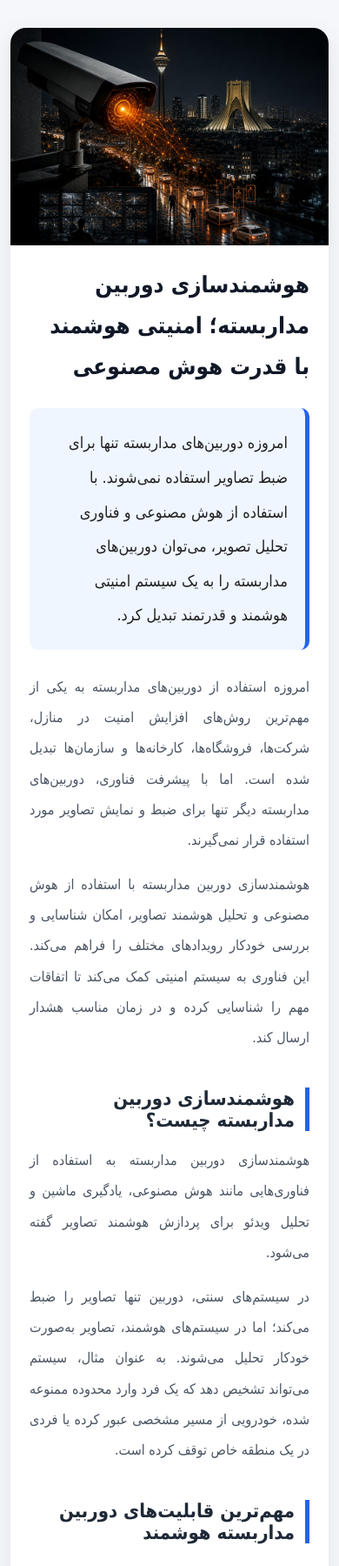
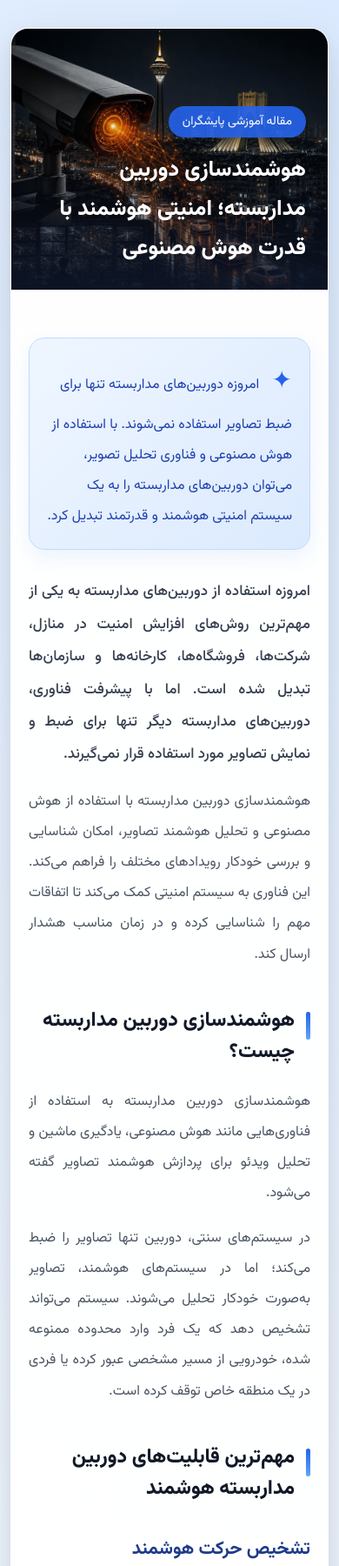
Before and after one commit to leila9525/payeshgaran-ai, a plain HTML site: page blog/index.html in a window 390 px wide. Shown: the top 1800 px of the page at 87% size. Drawn offline with Linux system fonts and the light colour scheme.

Commit message:
Update index.html

```diff
--- a/blog/index.html
+++ b/blog/index.html
@@ -1,115 +1,282 @@
 <!DOCTYPE html>
 <html lang="fa" dir="rtl">
+
 <head>
     <meta charset="UTF-8">
     <meta name="viewport" content="width=device-width, initial-scale=1.0">
 
-    <!-- SEO -->
-    <title>هوشمندسازی دوربین مداربسته | افزایش امنیت با هوش مصنوعی | پایشگران</title>
+    <title>هوشمندسازی دوربین مداربسته | پایشگران</title>
 
-    <meta name="description" content="هوشمندسازی دوربین‌های مداربسته با قابلیت‌هایی مانند تشخیص چهره، پلاک‌خوانی، تشخیص حرکت و تحلیل هوشمند تصاویر برای افزایش امنیت و کنترل بهتر محیط.">
+    <meta name="description"
+        content="هوشمندسازی دوربین‌های مداربسته با قابلیت‌هایی مانند تشخیص چهره، پلاک‌خوانی، تشخیص حرکت و تحلیل هوشمند تصاویر.">
 
-    <meta name="keywords" content="هوشمندسازی دوربین مداربسته, دوربین مداربسته هوشمند, هوش مصنوعی دوربین مداربسته, پلاک خوان, تشخیص چهره, سیستم نظارت تصویری هوشمند">
+    <!-- فونت Vazirmatn -->
+    <link rel="preconnect" href="https://fonts.googleapis.com">
+    <link rel="preconnect" href="https://fonts.gstatic.com" crossorigin>
+
+    <link href="https://fonts.googleapis.com/css2?family=Vazirmatn:wght@400;500;600;700;800&display=swap"
+        rel="stylesheet">
 
     <style>
+
         * {
             box-sizing: border-box;
         }
 
+        :root {
+            --primary: #2563eb;
+            --primary-dark: #1d4ed8;
+            --text-dark: #111827;
+            --text-light: #4b5563;
+            --background: #f1f5f9;
+            --white: #ffffff;
+        }
+
         body {
             margin: 0;
-            font-family: Tahoma, Arial, sans-serif;
-            background: #f5f7fa;
-            color: #222;
+            font-family: "Vazirmatn", sans-serif;
+            background:
+                radial-gradient(circle at top right, #dbeafe 0%, transparent 35%),
+                linear-gradient(135deg, #f8fafc, #eef2ff);
+            color: var(--text-dark);
         }
 
+        /* کانتینر اصلی */
         .blog-container {
-            max-width: 1000px;
-            margin: 50px auto;
+            max-width: 1050px;
+            margin: 60px auto;
             padding: 20px;
         }
 
+        /* کارت مقاله */
         .blog-post {
-            background: #ffffff;
-            border-radius: 18px;
+            background: rgba(255, 255, 255, 0.95);
+            border-radius: 28px;
             overflow: hidden;
-            box-shadow: 0 8px 30px rgba(0, 0, 0, 0.08);
+            box-shadow:
+                0 25px 60px rgba(15, 23, 42, 0.12),
+                0 5px 15px rgba(15, 23, 42, 0.05);
+            border: 1px solid rgba(255, 255, 255, 0.8);
         }
 
-        .blog-post img {
+        /* بخش تصویر */
+        .hero-image {
+            position: relative;
+            height: 460px;
+            overflow: hidden;
+        }
+
+        .hero-image img {
             width: 100%;
-            height: 420px;
+            height: 100%;
             object-fit: cover;
             display: block;
+            transition: transform 0.6s ease;
         }
 
-        .blog-content {
+        .blog-post:hover .hero-image img {
+            transform: scale(1.04);
+        }
+
+        /* لایه روی تصویر */
+        .hero-overlay {
+            position: absolute;
+            inset: 0;
+            background:
+                linear-gradient(
+                    to top,
+                    rgba(15, 23, 42, 0.85),
+                    rgba(15, 23, 42, 0.15),
+                    transparent
+                );
+            display: flex;
+            align-items: flex-end;
             padding: 40px;
         }
 
-        .blog-content h1 {
-            margin-top: 0;
-            margin-bottom: 25px;
-            font-size: 34px;
-            line-height: 1.8;
-            color: #111827;
+        .hero-title {
+            color: white;
+            max-width: 800px;
         }
 
-        .blog-content h2 {
-            margin-top: 40px;
+        .hero-title span {
+            display: inline-block;
+            background: rgba(37, 99, 235, 0.9);
+            padding: 7px 16px;
+            border-radius: 30px;
+            font-size: 14px;
             margin-bottom: 15px;
-            font-size: 26px;
-            color: #1f2937;
-            border-right: 5px solid #2563eb;
-            padding-right: 12px;
         }
 
-        .blog-content h3 {
-            margin-top: 30px;
-            font-size: 21px;
-            color: #374151;
+        .hero-title h1 {
+            margin: 0;
+            font-size: 38px;
+            line-height: 1.8;
+            font-weight: 800;
+        }
+
+        /* محتوای مقاله */
+        .blog-content {
+            padding: 50px;
         }
 
         .blog-content p {
             font-size: 18px;
-            line-height: 2.2;
-            color: #4b5563;
+            line-height: 2.3;
+            color: var(--text-light);
             text-align: justify;
         }
 
+        /* پاراگراف اول */
+        .blog-content > p:first-of-type {
+            font-size: 20px;
+            color: #374151;
+            font-weight: 500;
+        }
+
+        /* تیترها */
+        .blog-content h2 {
+            position: relative;
+            margin-top: 55px;
+            margin-bottom: 22px;
+            padding-right: 18px;
+            font-size: 27px;
+            font-weight: 800;
+            color: var(--text-dark);
+        }
+
+        .blog-content h2::before {
+            content: "";
+            position: absolute;
+            right: 0;
+            top: 8px;
+            width: 5px;
+            height: 32px;
+            border-radius: 10px;
+            background: linear-gradient(
+                to bottom,
+                var(--primary),
+                #60a5fa
+            );
+        }
+
+        .blog-content h3 {
+            margin-top: 35px;
+            margin-bottom: 12px;
+            font-size: 21px;
+            color: #1e3a8a;
+            font-weight: 700;
+        }
+
+        /* باکس برجسته */
+        .highlight {
+            position: relative;
+            background:
+                linear-gradient(
+                    135deg,
+                    #eff6ff,
+                    #dbeafe
+                );
+            border: 1px solid #bfdbfe;
+            border-radius: 18px;
+            padding: 25px 30px;
+            margin: 30px 0;
+            font-size: 18px;
+            line-height: 2.2;
+            color: #1e40af;
+            box-shadow: 0 10px 25px rgba(37, 99, 235, 0.08);
+        }
+
+        .highlight::before {
+            content: "✦";
+            font-size: 28px;
+            margin-left: 10px;
+            color: var(--primary);
+        }
+
+        /* لیست‌ها */
         .blog-content ul {
-            padding-right: 25px;
-            line-height: 2.4;
-            font-size: 18px;
-            color: #4b5563;
+            list-style: none;
+            padding: 0;
+            margin: 25px 0;
         }
 
         .blog-content li {
-            margin-bottom: 8px;
+            position: relative;
+            padding: 13px 42px 13px 15px;
+            margin-bottom: 10px;
+            background: #f8fafc;
+            border-radius: 12px;
+            font-size: 17px;
+            color: #374151;
+            transition: all 0.3s ease;
         }
 
-        .highlight {
+        .blog-content li::before {
+            content: "✓";
+            position: absolute;
+            right: 15px;
+            top: 12px;
+            width: 23px;
+            height: 23px;
+            display: flex;
+            align-items: center;
+            justify-content: center;
+            background: #dbeafe;
+            color: var(--primary);
+            border-radius: 50%;
+            font-weight: bold;
+        }
+
+        .blog-content li:hover {
+            transform: translateX(-5px);
             background: #eff6ff;
-            border-right: 5px solid #2563eb;
-            padding: 20px;
-            margin: 25px 0;
-            border-radius: 10px;
-            line-height: 2.2;
-            font-size: 18px;
+        }
+
+        /* سوالات متداول */
+        .faq-section {
+            margin-top: 60px;
         }
 
         .faq {
-            background: #f9fafb;
-            padding: 20px;
-            margin-top: 20px;
-            border-radius: 10px;
+            background: #ffffff;
+            border: 1px solid #e5e7eb;
+            border-radius: 16px;
+            padding: 25px;
+            margin-top: 15px;
+            transition: all 0.3s ease;
+        }
+
+        .faq:hover {
+            border-color: #93c5fd;
+            box-shadow: 0 10px 25px rgba(37, 99, 235, 0.08);
+            transform: translateY(-3px);
         }
 
         .faq h3 {
             margin-top: 0;
-            color: #111827;
+            color: var(--text-dark);
+            font-size: 19px;
         }
 
+        .faq p {
+            margin-bottom: 0;
+            font-size: 16px;
+        }
+
+        /* جداکننده */
+        .divider {
+            height: 1px;
+            background: linear-gradient(
+                to left,
+                transparent,
+                #dbeafe,
+                transparent
+            );
+            margin: 50px 0;
+        }
+
+        /* ریسپانسیو موبایل */
         @media (max-width: 768px) {
 
             .blog-container {
@@ -117,27 +284,51 @@
                 padding: 12px;
             }
 
-            .blog-post img {
-                height: 250px;
+            .blog-post {
+                border-radius: 20px;
+            }
+
+            .hero-image {
+                height: 300px;
+            }
+
+            .hero-overlay {
+                padding: 25px;
+            }
+
+            .hero-title h1 {
+                font-size: 25px;
+                line-height: 1.8;
             }
 
             .blog-content {
-                padding: 22px;
-            }
-
-            .blog-content h1 {
-                font-size: 26px;
+                padding: 25px 20px;
             }
 
             .blog-content h2 {
-                font-size: 22px;
+                font-size: 23px;
+                margin-top: 40px;
             }
 
-            .blog-content p,
-            .blog-content ul {
+            .blog-content p {
+                font-size: 16px;
+                line-height: 2.2;
+            }
+
+            .blog-content > p:first-of-type {
+                font-size: 17px;
+            }
+
+            .highlight {
+                padding: 20px;
                 font-size: 16px;
             }
+
+            .blog-content li {
+                font-size: 15px;
             }
+        }
+
     </style>
 </head>
 
@@ -147,30 +338,48 @@
 
         <article class="blog-post">
 
-            <!-- تصویر مقاله -->
+            <!-- تصویر اصلی مقاله -->
+            <div class="hero-image">
+
                 <img
                     src="blogimage.png"
-                alt="هوشمندسازی دوربین مداربسته با هوش مصنوعی"
-            >
+                    alt="هوشمندسازی دوربین مداربسته با هوش مصنوعی">
+
+                <div class="hero-overlay">
+
+                    <div class="hero-title">
+
+                        <span>مقاله آموزشی پایشگران</span>
+
+                        <h1>
+                            هوشمندسازی دوربین مداربسته؛
+                            امنیتی هوشمند با قدرت هوش مصنوعی
+                        </h1>
+
+                    </div>
+
+                </div>
+
+            </div>
 
             <!-- محتوای مقاله -->
             <div class="blog-content">
 
-                <h1>
-                    هوشمندسازی دوربین مداربسته؛ امنیتی هوشمند با قدرت هوش مصنوعی
-                </h1>
+                <div class="highlight">
 
-                <div class="highlight">
                     امروزه دوربین‌های مداربسته تنها برای ضبط تصاویر استفاده نمی‌شوند.
                     با استفاده از هوش مصنوعی و فناوری تحلیل تصویر، می‌توان دوربین‌های مداربسته را به یک سیستم امنیتی هوشمند و قدرتمند تبدیل کرد.
+
                 </div>
 
                 <p>
-                    امروزه استفاده از دوربین‌های مداربسته به یکی از مهم‌ترین روش‌های افزایش امنیت در منازل، شرکت‌ها، فروشگاه‌ها، کارخانه‌ها و سازمان‌ها تبدیل شده است. اما با پیشرفت فناوری، دوربین‌های مداربسته دیگر تنها برای ضبط و نمایش تصاویر مورد استفاده قرار نمی‌گیرند.
+                    امروزه استفاده از دوربین‌های مداربسته به یکی از مهم‌ترین روش‌های افزایش امنیت در منازل، شرکت‌ها، فروشگاه‌ها، کارخانه‌ها و سازمان‌ها تبدیل شده است.
+                    اما با پیشرفت فناوری، دوربین‌های مداربسته دیگر تنها برای ضبط و نمایش تصاویر مورد استفاده قرار نمی‌گیرند.
                 </p>
 
                 <p>
-                    هوشمندسازی دوربین مداربسته با استفاده از هوش مصنوعی و تحلیل هوشمند تصاویر، امکان شناسایی و بررسی خودکار رویدادهای مختلف را فراهم می‌کند. این فناوری به سیستم امنیتی کمک می‌کند تا اتفاقات مهم را شناسایی کرده و در زمان مناسب هشدار ارسال کند.
+                    هوشمندسازی دوربین مداربسته با استفاده از هوش مصنوعی و تحلیل هوشمند تصاویر، امکان شناسایی و بررسی خودکار رویدادهای مختلف را فراهم می‌کند.
+                    این فناوری به سیستم امنیتی کمک می‌کند تا اتفاقات مهم را شناسایی کرده و در زمان مناسب هشدار ارسال کند.
                 </p>
 
                 <h2>
@@ -182,7 +391,8 @@
                 </p>
 
                 <p>
-                    در سیستم‌های سنتی، دوربین تنها تصاویر را ضبط می‌کند؛ اما در سیستم‌های هوشمند، تصاویر به‌صورت خودکار تحلیل می‌شوند. به عنوان مثال، سیستم می‌تواند تشخیص دهد که یک فرد وارد محدوده ممنوعه شده، خودرویی از مسیر مشخصی عبور کرده یا فردی در یک منطقه خاص توقف کرده است.
+                    در سیستم‌های سنتی، دوربین تنها تصاویر را ضبط می‌کند؛ اما در سیستم‌های هوشمند، تصاویر به‌صورت خودکار تحلیل می‌شوند.
+                    سیستم می‌تواند تشخیص دهد که یک فرد وارد محدوده ممنوعه شده، خودرویی از مسیر مشخصی عبور کرده یا فردی در یک منطقه خاص توقف کرده است.
                 </p>
 
                 <h2>
@@ -194,7 +404,8 @@
                 </h3>
 
                 <p>
-                    یکی از مهم‌ترین قابلیت‌های سیستم‌های هوشمند، تشخیص دقیق حرکت افراد و وسایل نقلیه است. این فناوری می‌تواند حرکت واقعی انسان یا خودرو را از حرکات محیطی مانند حرکت درختان، حیوانات و تغییرات نور تشخیص دهد.
+                    یکی از مهم‌ترین قابلیت‌های سیستم‌های هوشمند، تشخیص دقیق حرکت افراد و وسایل نقلیه است.
+                    این فناوری می‌تواند حرکت واقعی انسان یا خودرو را از حرکات محیطی مانند حرکت درختان، حیوانات و تغییرات نور تشخیص دهد.
                 </p>
 
                 <h3>
@@ -202,7 +413,8 @@
                 </h3>
 
                 <p>
-                    با استفاده از دوربین‌های هوشمند می‌توان محدوده‌های مشخصی را به عنوان مناطق ممنوعه تعریف کرد. در صورت ورود فرد یا خودرو به این محدوده، سیستم به صورت خودکار هشدار ارسال می‌کند.
+                    با استفاده از دوربین‌های هوشمند می‌توان محدوده‌های مشخصی را به عنوان مناطق ممنوعه تعریف کرد.
+                    در صورت ورود فرد یا خودرو به این محدوده، سیستم به صورت خودکار هشدار ارسال می‌کند.
                 </p>
 
                 <h3>
@@ -210,7 +422,8 @@
                 </h3>
 
                 <p>
-                    فناوری تشخیص چهره یکی از قابلیت‌های پیشرفته در هوشمندسازی دوربین‌های مداربسته است. این سیستم می‌تواند چهره افراد را شناسایی کرده و در صورت تطبیق با اطلاعات ثبت شده، عملیات مورد نظر را انجام دهد.
+                    فناوری تشخیص چهره یکی از قابلیت‌های پیشرفته در هوشمندسازی دوربین‌های مداربسته است.
+                    این سیستم می‌تواند چهره افراد را شناسایی کرده و در صورت تطبیق با اطلاعات ثبت شده، عملیات مورد نظر را انجام دهد.
                 </p>
 
                 <h3>
@@ -218,7 +431,8 @@
                 </h3>
 
                 <p>
-                    دوربین‌های پلاک‌خوان می‌توانند پلاک خودروها را شناسایی و ثبت کنند. این قابلیت برای کنترل تردد در پارکینگ‌ها، مجتمع‌های مسکونی، کارخانه‌ها و سازمان‌ها کاربرد فراوانی دارد.
+                    دوربین‌های پلاک‌خوان می‌توانند پلاک خودروها را شناسایی و ثبت کنند.
+                    این قابلیت برای کنترل تردد در پارکینگ‌ها، مجتمع‌های مسکونی، کارخانه‌ها و سازمان‌ها کاربرد فراوانی دارد.
                 </p>
 
                 <h3>
@@ -226,7 +440,8 @@
                 </h3>
 
                 <p>
-                    سیستم‌های هوشمند قادر هستند تعداد افراد یا خودروهای وارد شده و خارج شده از یک محیط را شمارش کنند. این قابلیت در فروشگاه‌ها، مراکز تجاری، نمایشگاه‌ها و پارکینگ‌ها بسیار کاربردی است.
+                    سیستم‌های هوشمند قادر هستند تعداد افراد یا خودروهای وارد شده و خارج شده از یک محیط را شمارش کنند.
+                    این قابلیت در فروشگاه‌ها، مراکز تجاری، نمایشگاه‌ها و پارکینگ‌ها بسیار کاربردی است.
                 </p>
 
                 <h2>
@@ -272,11 +487,15 @@
                 </p>
 
                 <p>
-                    اما در سیستم‌های هوشمند، نرم‌افزار و هوش مصنوعی تصاویر را به صورت خودکار تحلیل می‌کنند. بنابراین در صورت مشاهده یک رویداد مهم، سیستم می‌تواند در کوتاه‌ترین زمان ممکن هشدار دهد.
+                    اما در سیستم‌های هوشمند، نرم‌افزار و هوش مصنوعی تصاویر را به صورت خودکار تحلیل می‌کنند.
+                    بنابراین در صورت مشاهده یک رویداد مهم، سیستم می‌تواند در کوتاه‌ترین زمان ممکن هشدار دهد.
                 </p>
 
                 <div class="highlight">
-                    دوربین معمولی فقط تصویر را ثبت می‌کند؛ اما دوربین هوشمند می‌تواند تصویر را تحلیل کرده و رویدادهای مهم را شناسایی کند.
+
+                    دوربین معمولی فقط تصویر را ثبت می‌کند؛
+                    اما دوربین هوشمند می‌تواند تصویر را تحلیل کرده و رویدادهای مهم را شناسایی کند.
+
                 </div>
 
                 <h2>
@@ -291,17 +510,23 @@
                     هوشمندسازی دوربین مداربسته به شما کمک می‌کند تا به جای مشاهده مداوم تصاویر، سیستم به صورت خودکار رویدادهای مهم را شناسایی کند و در زمان مناسب اطلاع‌رسانی نماید.
                 </p>
 
+                <div class="divider"></div>
+
                 <h2>
                     جمع‌بندی
                 </h2>
 
                 <p>
-                    هوشمندسازی دوربین مداربسته یکی از بهترین راهکارها برای افزایش امنیت و کنترل بهتر محیط است. با استفاده از فناوری هوش مصنوعی و تحلیل تصاویر، می‌توان قابلیت‌هایی مانند تشخیص حرکت، تشخیص چهره، پلاک‌خوانی، شمارش افراد و شناسایی ورود غیرمجاز را به سیستم نظارت تصویری اضافه کرد.
+                    هوشمندسازی دوربین مداربسته یکی از بهترین راهکارها برای افزایش امنیت و کنترل بهتر محیط است.
+                    با استفاده از فناوری هوش مصنوعی و تحلیل تصاویر، می‌توان قابلیت‌هایی مانند تشخیص حرکت، تشخیص چهره، پلاک‌خوانی، شمارش افراد و شناسایی ورود غیرمجاز را به سیستم نظارت تصویری اضافه کرد.
                 </p>
 
                 <p>
-                    اگر قصد دارید سیستم دوربین مداربسته مجموعه خود را ارتقا دهید، انتخاب تجهیزات مناسب و اجرای اصولی سیستم هوشمند اهمیت زیادی دارد. یک سیستم نظارت تصویری هوشمند می‌تواند امنیت، کنترل و مدیریت محیط شما را به شکل قابل توجهی بهبود دهد.
+                    اگر قصد دارید سیستم دوربین مداربسته مجموعه خود را ارتقا دهید، انتخاب تجهیزات مناسب و اجرای اصولی سیستم هوشمند اهمیت زیادی دارد.
+                    یک سیستم نظارت تصویری هوشمند می‌تواند امنیت، کنترل و مدیریت محیط شما را به شکل قابل توجهی بهبود دهد.
                 </p>
+
+                <div class="faq-section">
 
                     <h2>
                         سوالات متداول درباره هوشمندسازی دوربین مداربسته
@@ -326,7 +551,8 @@
                         </h3>
 
                         <p>
-                        در بسیاری از پروژه‌ها امکان ارتقای سیستم موجود با استفاده از تجهیزات و نرم‌افزارهای مناسب وجود دارد. امکان انجام این کار به نوع دوربین، دستگاه ضبط و زیرساخت سیستم بستگی دارد.
+                            در بسیاری از پروژه‌ها امکان ارتقای سیستم موجود با استفاده از تجهیزات و نرم‌افزارهای مناسب وجود دارد.
+                            امکان انجام این کار به نوع دوربین، دستگاه ضبط و زیرساخت سیستم بستگی دارد.
                         </p>
 
                     </div>
@@ -345,9 +571,12 @@
 
                 </div>
 
+            </div>
+
         </article>
 
     </main>
 
 </body>
+
 </html>
```
Lines whose indentation alone changed are shown as unchanged.
